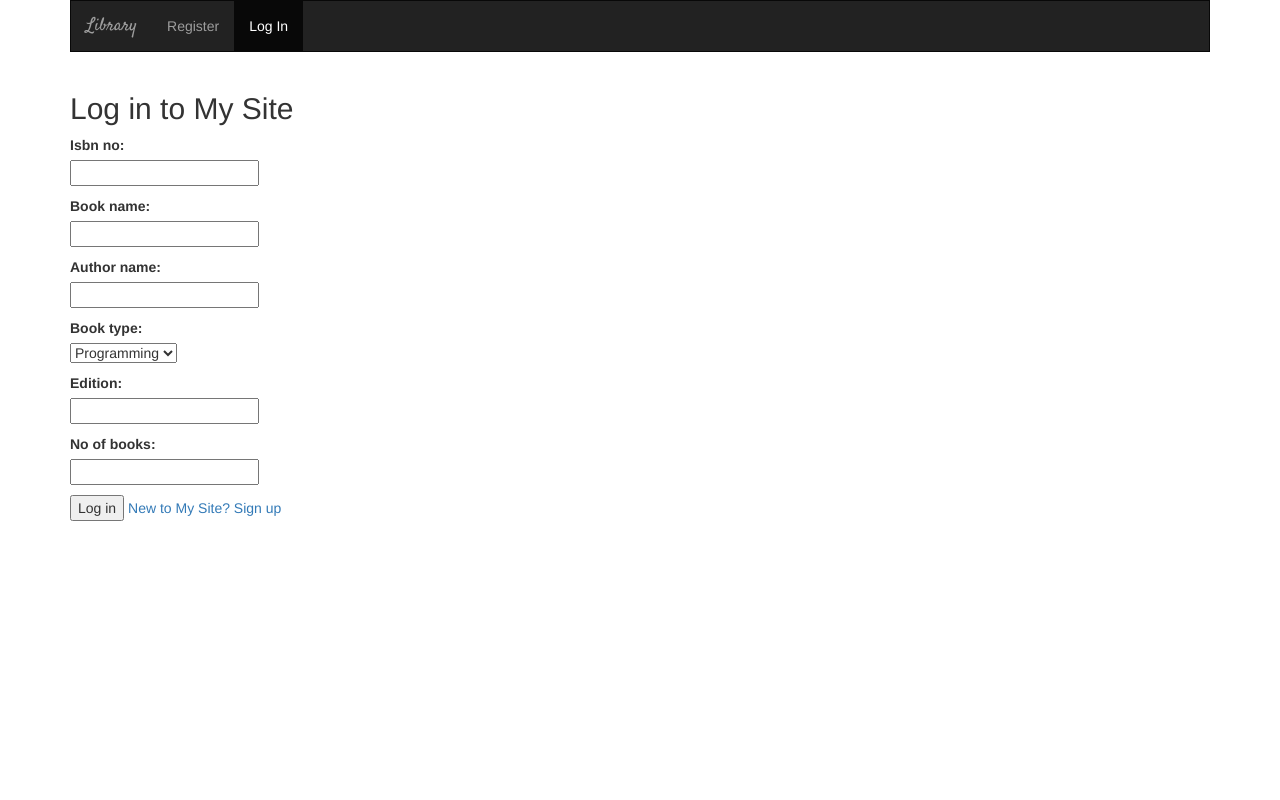
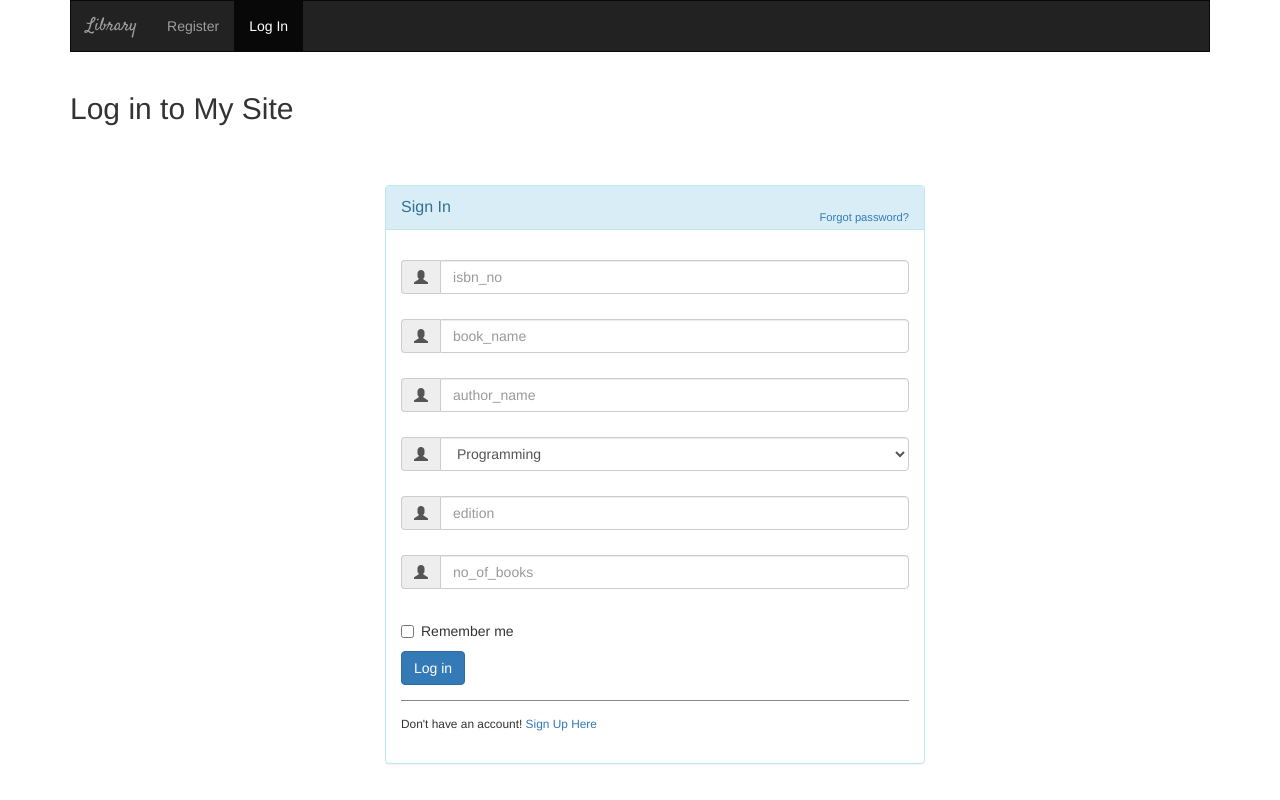
Before and after one commit to immanoj16/Library, a Django app: template books/templates/books/login.html in a window 1280 px wide. Run offline with Django 3.2, Linux system fonts and the light colour scheme; the template is opened without the code that fills it: values that come from a table or form of the project are taken from there, others are empty; some libraries are stand-ins or nearby versions.

Commit message:
Added sign in form

```diff
--- a/books/forms.py
+++ b/books/forms.py
@@ -12,6 +12,14 @@ class SignUpForm(UserCreationForm):
     class Meta:
         model = User
         fields = ('username', 'first_name', 'last_name', 'password1', 'password2',)
+
+    def __init__(self, *args, **kwargs):
+        super(SignUpForm, self).__init__(*args, **kwargs)
+        for field in iter(self.fields):
+            self.fields[field].widget.attrs.update({
+                'placeholder': field,
+                'class': 'form-control'
+            })
 
 
 class DateInput(forms.DateInput):
@@ -33,7 +41,7 @@ YEAR_CHOICES = (
 
 
 class ProfileForm(forms.ModelForm):
-    birth_date = forms.DateField(help_text='Required. Format: YYYY-MM-DD')
+    birth_date = forms.DateField(widget=DateInput())
     branch = forms.ChoiceField(choices=BRANCH_CHOICES)
     year = forms.ChoiceField(choices=YEAR_CHOICES)
 
@@ -41,9 +49,13 @@ class ProfileForm(forms.ModelForm):
         model = Profile
         fields = ('regd_no', 'birth_date', 'branch', 'year', 'phone')
 
-        widgets = {
-            'birth_date': DateInput(),
-        }
+    def __init__(self, *args, **kwargs):
+        super(ProfileForm, self).__init__(*args, **kwargs)
+        for field in iter(self.fields):
+            self.fields[field].widget.attrs.update({
+                'placeholder': field,
+                'class': 'form-control'
+            })
 
 
 BOOK_CHOICES = (
@@ -62,3 +74,11 @@ class BookForm(forms.ModelForm):
     class Meta:
         model = Book
         fields = ('isbn_no', 'book_name', 'author_name', 'book_type', 'edition', 'no_of_books')
+
+    def __init__(self, *args, **kwargs):
+        super(BookForm, self).__init__(*args, **kwargs)
+        for field in iter(self.fields):
+            self.fields[field].widget.attrs.update({
+                'placeholder': field,
+                'class': 'form-control'
+            })
--- a/books/models.py
+++ b/books/models.py
@@ -50,7 +50,7 @@ class Book(models.Model):
     isbn_no = models.CharField(max_length=100, null=False)
     book_name = models.CharField(max_length=100)
     author_name = models.CharField(max_length=100)
-    book_type = models.CharField(max_length=15, choices=BOOK_CHOICES)
+    book_type = models.CharField(max_length=15, choices=BOOK_CHOICES, default='Others')
     edition = models.IntegerField()
     no_of_books = models.IntegerField()
 
--- a/books/templates/books/home.html
+++ b/books/templates/books/home.html
@@ -42,6 +42,8 @@
                 </tr>
             {% endfor %}
         </table>
+
+        <!-- Modal -->
         {% for book in book_list %}
             <div class="modal fade" id="{{ book.isbn_no }}" tabindex="-1" role="dialog" aria-labelledby="myModalLabelName" aria-hidden="true">
                     <div class="modal-dialog">
--- a/books/templates/books/login.html
+++ b/books/templates/books/login.html
@@ -5,25 +5,62 @@
 
 {% block content %}
     <h2>Log in to My Site</h2>
-    {% if form.errors %}
-        <p style="color: red">Your username and password didn't match. Please try again.</p>
-    {% endif %}
-    <form method="post">
-    {% csrf_token %}
+    <div class="container">
+        <div id="loginbox" style="margin-top:50px;" class="mainbox col-md-6 col-md-offset-3 col-sm-8 col-sm-offset-2">
+            <div class="panel panel-info" >
+                <div class="panel-heading">
+                    <div class="panel-title">Sign In</div>
+                    <div style="float:right; font-size: 80%; position: relative; top:-10px"><a href="#">Forgot password?</a></div>
+                </div>
+
+                <div style="padding-top:30px" class="panel-body" >
+
+                    <div style="display:none" id="login-alert" class="alert alert-danger col-sm-12"></div>
+
+                    <form id="loginform" class="form-horizontal" role="form" method="post">{% csrf_token %}
                         <input type="hidden" name="next" value="{{ next }}" />
                         {% for field in form %}
-            <p>
-                {{ field.label_tag }}<br>
-                {{ field }}<br>
+                            <div style="margin-bottom: 25px" class="input-group">
+                                <span class="input-group-addon"><i class="glyphicon glyphicon-user"></i></span>
+                                {{ field }}
                                 {% for error in field.errors %}
                                     <p style="color: red">{{ error }}</p>
                                 {% endfor %}
                                 {% if field.help_text %}
                                     <p><small style="color: grey">{{ field.help_text }}</small></p>
                                 {% endif %}
-            </p>
+                            </div>
                         {% endfor %}
-        <button type="submit">Log in</button>
-        <a href="{% url 'signup' %}">New to My Site? Sign up</a>
+
+                        <div class="input-group">
+                            <div class="checkbox">
+                                <label>
+                                    <input id="login-remember" type="checkbox" name="remember" value="1"> Remember me
+                                </label>
+                            </div>
+                        </div>
+
+
+                        <div style="margin-top:10px" class="form-group">
+                            <!-- Button -->
+                            <div class="col-sm-12 controls">
+                              <button class="btn btn-primary" type="submit">Log in</button>
+                            </div>
+                        </div>
+
+                        <div class="form-group">
+                            <div class="col-md-12 control">
+                                <div style="border-top: 1px solid#888; padding-top:15px; font-size:85%" >
+                                    Don't have an account!
+                                    <a href="{% url 'signup' %}" onClick="$('#loginbox').hide(); $('#signupbox').show()">
+                                        Sign Up Here
+                                    </a>
+                                </div>
+                            </div>
+                        </div>
                     </form>
+                </div>
+            </div>
+        </div>
+    </div>
 {% endblock %}
--- a/static/books/js/main.js
+++ b/static/books/js/main.js
@@ -4,6 +4,6 @@
 
 $('ul.nav li.dropdown').hover(function() {
   $(this).find('.dropdown-menu').stop(true, true).delay(100).fadeIn(100);
-}, function() {
+  }, function() {
   $(this).find('.dropdown-menu').stop(true, true).delay(100).fadeOut(100);
 });
```
Also changed, not shown: books/templates/books/addbook.html (+13 -7 lines), books/templates/books/signup.html (+26 -20 lines), books/migrations/0003_auto_20170324_2103.py (added), db.sqlite3, 2 other files. Lines whose indentation alone changed are shown as unchanged.
